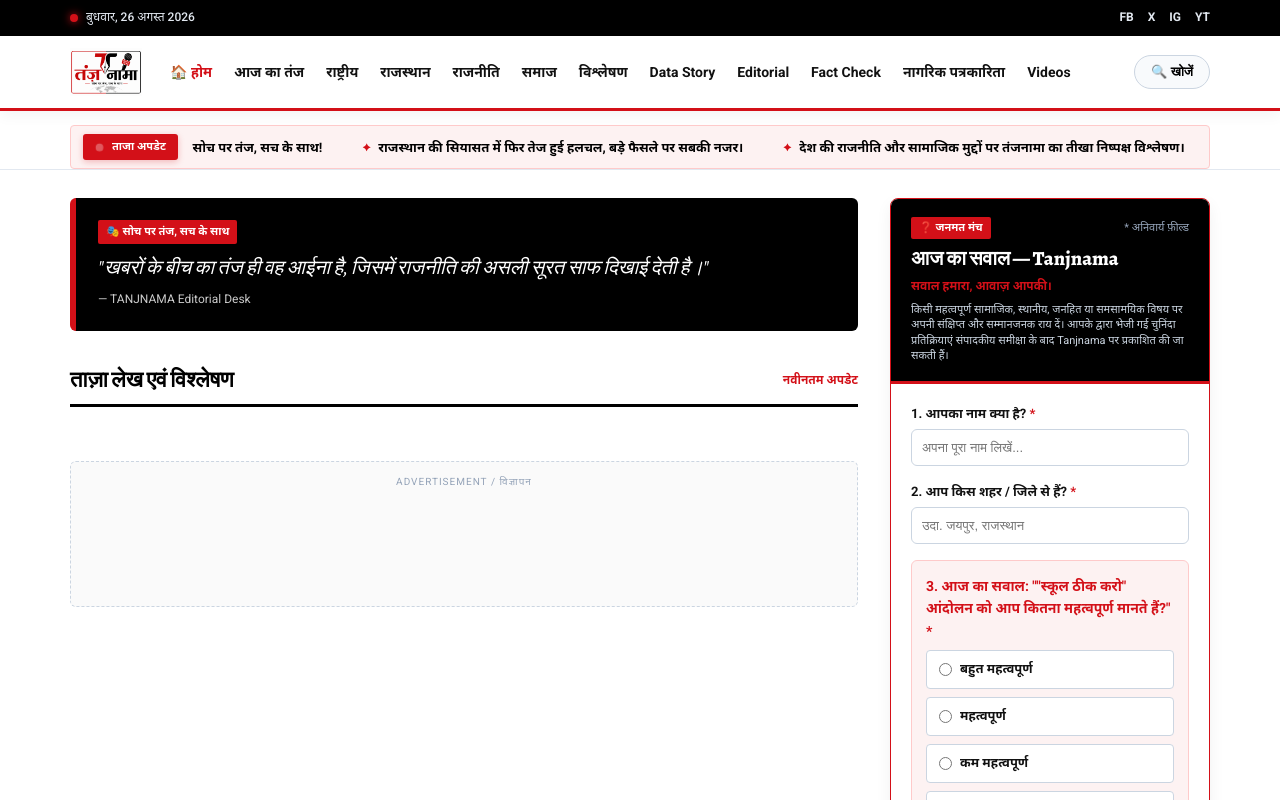
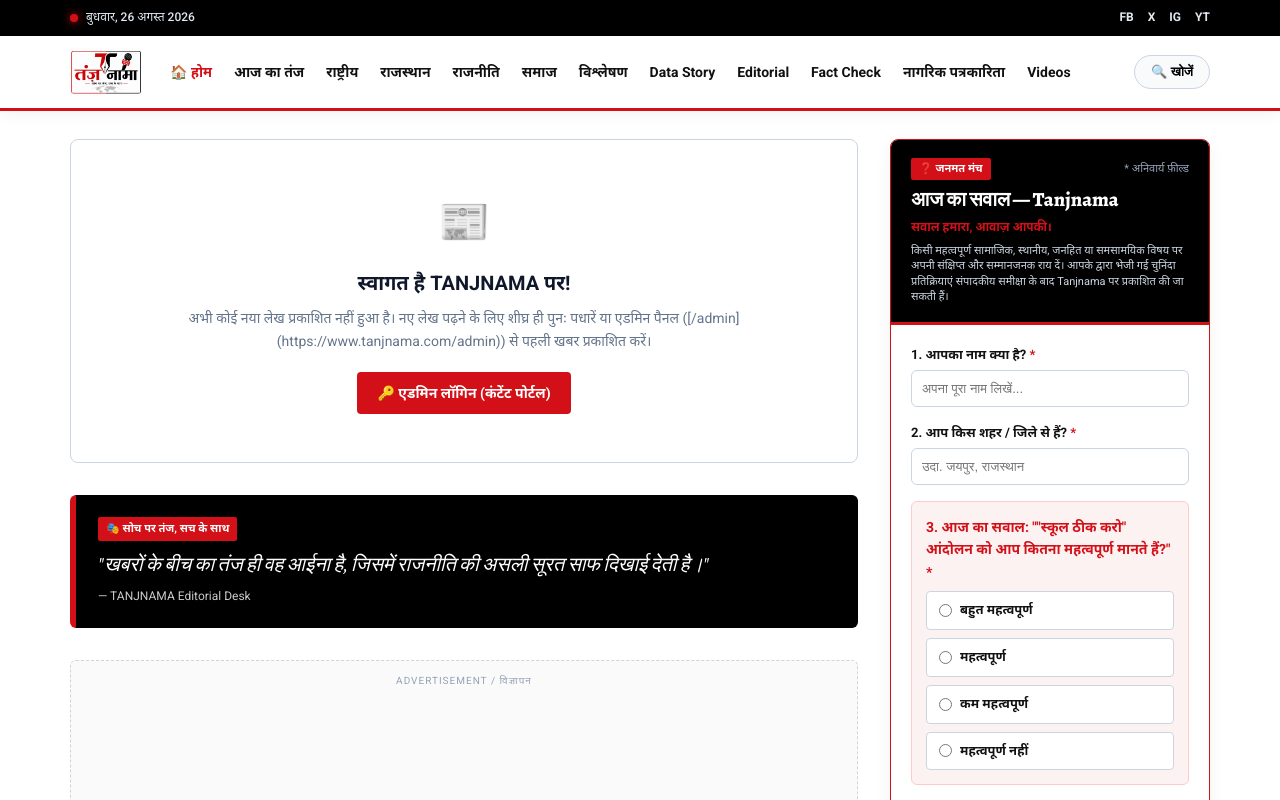
Before and after one commit to nikhilba21/thetanjnama, a Next.js app: page / in a window 1280 px wide. Shown: the top 800 px of the page. Built offline with nearby package versions, Linux system fonts and the light colour scheme.

Commit message:
\ Remove all default static mock ticker headlines and sample post fallbacks\

```diff
--- a/components/BreakingTicker.tsx
+++ b/components/BreakingTicker.tsx
@@ -6,14 +6,8 @@
   text: string;
 };
 
-const defaultItems: TickerItem[] = [
-  { id: '1', text: 'TANJNAMA डिजिटल मंच पर आपका स्वागत है — सोच पर तंज, सच के साथ!' },
-  { id: '2', text: 'राजस्थान की सियासत में फिर तेज हुई हलचल, बड़े फैसले पर सबकी नजर।' },
-  { id: '3', text: 'देश की राजनीति और सामाजिक मुद्दों पर तंजनामा का तीखा निष्पक्ष विश्लेषण।' }
-];
-
 export default function BreakingTicker() {
-  const [items, setItems] = useState<TickerItem[]>(defaultItems);
+  const [items, setItems] = useState<TickerItem[]>([]);
   const [isActive, setIsActive] = useState<boolean>(true);
 
   useEffect(() => {
@@ -25,12 +19,12 @@
           if (typeof data.active === 'boolean') {
             setIsActive(data.active);
           }
-          if (data.items && data.items.length > 0) {
+          if (data.items && Array.isArray(data.items)) {
             setItems(data.items);
           }
         }
       } catch (e) {
-        console.warn('Ticker load error, using default items');
+        console.warn('Ticker load error');
       }
     }
     loadTicker();
--- a/components/HomePageFeed.tsx
+++ b/components/HomePageFeed.tsx
@@ -14,6 +14,7 @@
   category: string;
   author: string;
   featured_image: string | null;
+  video_url?: string | null;
   status: 'draft' | 'published';
   published_at?: string | null;
 };
@@ -26,28 +27,42 @@
   const [posts, setPosts] = useState<Post[]>(initialPosts);
 
   useEffect(() => {
+    async function loadAllHomePosts() {
+      let merged = [...initialPosts];
+
+      try {
+        const res = await fetch('/api/posts');
+        if (res.ok) {
+          const apiPosts: Post[] = await res.json();
+          apiPosts.forEach((ap) => {
+            if (ap.status === 'published' && !merged.some((m) => m.id === ap.id || m.slug === ap.slug)) {
+              merged.push(ap);
+            }
+          });
+        }
+      } catch (e) {
+        console.warn('API fetch notice on home feed');
+      }
+
       try {
         const localStr = localStorage.getItem('tanjnama_local_articles');
         if (localStr) {
           const localArticles: Post[] = JSON.parse(localStr);
-        const publishedLocal = localArticles.filter((p) => p.status === 'published');
-
-        if (publishedLocal.length > 0) {
-          setPosts((prev) => {
-            const merged = [...publishedLocal];
-            prev.forEach((p) => {
-              if (!merged.some((m) => m.id === p.id || m.slug === p.slug)) {
-                merged.push(p);
+          localArticles.forEach((lp) => {
+            if (lp.status === 'published' && !merged.some((m) => m.id === lp.id || m.slug === lp.slug)) {
+              merged.unshift(lp);
             }
           });
-            return merged;
-          });
-        }
         }
       } catch (e) {
-      console.warn('LocalStorage load error on homepage');
+        console.warn('LocalStorage load notice on homepage');
       }
-  }, []);
+
+      setPosts(merged);
+    }
+
+    loadAllHomePosts();
+  }, [initialPosts]);
 
   const heroPost = posts[0];
   const hotPosts = posts.slice(1, 4);
@@ -57,6 +72,31 @@
     <div className="main-layout">
       {/* MAIN NEWS FEED */}
       <section className="feed-section">
+        {posts.length === 0 ? (
+          <div
+            className="card"
+            style={{
+              padding: '48px 24px',
+              textAlign: 'center',
+              background: '#ffffff',
+              borderRadius: '8px',
+              border: '1px solid #cbd5e1',
+              marginBottom: '32px'
+            }}
+          >
+            <div style={{ fontSize: '42px', marginBottom: '12px' }}>📰</div>
+            <h2 style={{ fontSize: '20px', color: '#0f172a', fontWeight: 800, marginBottom: '8px' }}>
+              स्वागत है TANJNAMA पर!
+            </h2>
+            <p style={{ fontSize: '14px', color: '#64748b', marginBottom: '20px' }}>
+              अभी कोई नया लेख प्रकाशित नहीं हुआ है। नए लेख पढ़ने के लिए शीघ्र ही पुनः पधारें या एडमिन पैनल ([/admin](https://www.tanjnama.com/admin)) से पहली खबर प्रकाशित करें।
+            </p>
+            <Link href="/admin" className="btn-primary" style={{ display: 'inline-block' }}>
+              🔑 एडमिन लॉगिन (कंटेंट पोर्टल)
+            </Link>
+          </div>
+        ) : (
+          <>
             {/* HERO SECTION */}
             {heroPost && (
               <div className="hero-grid">
@@ -83,12 +123,13 @@
                 </Link>
 
                 {/* HOT STORIES COLUMN */}
+                {hotPosts.length > 0 && (
                   <div className="hot-stories-list">
                     <div className="section-title-box" style={{ marginBottom: '14px' }}>
                       <h2 style={{ fontSize: '18px' }}>🔥 ट्रेंडिंग खबरें</h2>
                     </div>
                     {hotPosts.map((p) => (
-                <Link href={`/posts/${p.slug}`} className="hot-story-item" key={p.id}>
+                      <Link href={`/posts/${p.slug}`} className="hot-story-item" key={p.id || p.slug}>
                         <div className="hot-story-thumb">
                           <img
                             src={
@@ -107,7 +148,10 @@
                       </Link>
                     ))}
                   </div>
+                )}
               </div>
+            )}
+          </>
         )}
 
         {/* SARCASM SPOTLIGHT BOX */}
@@ -133,6 +177,8 @@
         </div>
 
         {/* LATEST POSTS GRID */}
+        {mainPosts.length > 0 && (
+          <>
             <div className="section-title-box">
               <h2>ताज़ा लेख एवं विश्लेषण</h2>
               <span style={{ fontSize: '12px', color: 'var(--primary)', fontWeight: 700 }}>नवीनतम अपडेट</span>
@@ -140,7 +186,7 @@
 
             <div className="posts-grid">
               {mainPosts.map((p) => (
-            <Link href={`/posts/${p.slug}`} className="post-card" key={p.id}>
+                <Link href={`/posts/${p.slug}`} className="post-card" key={p.id || p.slug}>
                   <div className="post-card-image">
                     <img
                       src={
@@ -163,6 +209,8 @@
                 </Link>
               ))}
             </div>
+          </>
+        )}
 
         {/* IN-FEED ADSENSE PLACEMENT */}
         <AdSense slot="in-feed-home" format="auto" />
@@ -179,24 +227,26 @@
         </div>
 
         {/* POPULAR POSTS WIDGET */}
+        {posts.length > 0 && (
           <div className="sidebar-widget">
             <h3 className="widget-title">📌 सर्वाधिक पढ़े गए लेख</h3>
             <div style={{ display: 'flex', flexDirection: 'column' }}>
               {posts.slice(0, 5).map((p, i) => (
-              <Link href={`/posts/${p.slug}`} className="popular-item" key={p.id}>
+                <Link href={`/posts/${p.slug}`} className="popular-item" key={p.id || p.slug}>
                   <span className="popular-num">{String(i + 1).padStart(2, '0')}</span>
                   <span className="popular-text">{p.title}</span>
                 </Link>
               ))}
             </div>
           </div>
+        )}
 
         {/* CATEGORIES WIDGET WITH ENGLISH URL SLUGS */}
         <div className="sidebar-widget">
           <h3 className="widget-title">🏷️ विषय व श्रेणियां</h3>
           <div className="cat-pills">
             {CATEGORY_LIST.map((c) => (
-              <Link key={c.slug} href={`/category/${c.slug}`} className="cat-pill">
+              <Link key={c.slug} href={c.slug === 'nagrik-patrakarita' ? '/nagrik-patrakarita' : `/category/${c.slug}`} className="cat-pill">
                 {c.name}
               </Link>
             ))}
```
Lines whose indentation alone changed are shown as unchanged.
